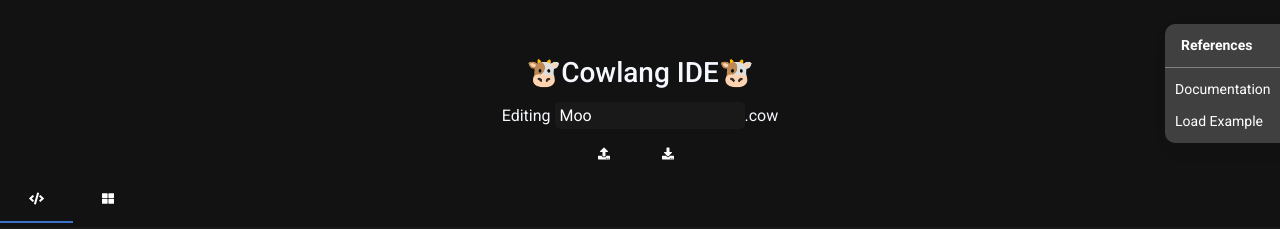
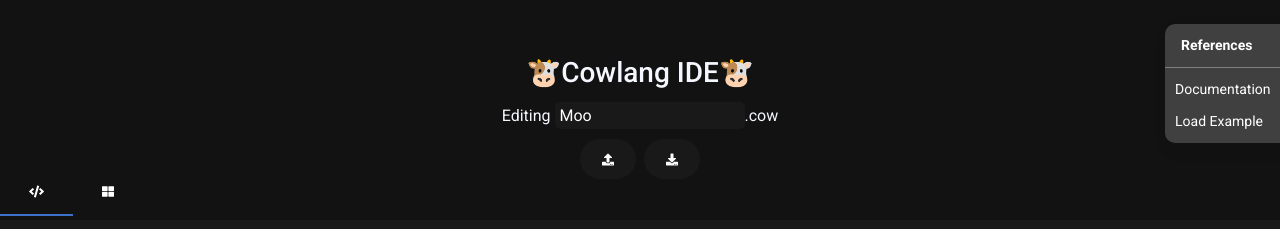
Before and after one commit to RPS-Argonauts-FTC/Cowlang-IDE, a React (Create React App) app: page / in a window 1280 px wide. Shown: the top 229 px of the page. Built offline with nearby package versions, Linux system fonts and the light colour scheme.

Commit message:
cowlang v1

```diff
--- a/src/App.js
+++ b/src/App.js
@@ -461,12 +461,12 @@ Delay(seconds); - seconds to delay<br/>
                             color="light"
                             style={{
                                 // position: "absolute",
-                                // top: 0,
+                                top: 10,
                                 // left: 0,
-                                height: 47,
+                                height: 40,
                                 border: "none",
-                                // backgroundColor: "#191919",
-                                borderRadius: "0px",
+                                backgroundColor: "#191919",
+                                borderRadius: "25px",
                             }}
                             onClick={() => {
                                 setOpenFileUploadDialog(true);
@@ -482,10 +482,11 @@ Delay(seconds); - seconds to delay<br/>
                                 // position: "absolute",
                                 // top: 0,
                                 // left: 60,
-                                height: 47,
+                                top: 10,
+                                height: 40,
                                 border: "none",
-                                // backgroundColor: "#191919",
-                                borderRadius: "0px",
+                                backgroundColor: "#191919",
+                                borderRadius: "25px",
                             }}
                             onClick={() => {
                                 var newFileName = fileName;
@@ -515,7 +516,7 @@ Delay(seconds); - seconds to delay<br/>
                                 document.body.removeChild(element);
                             }}
                         >
-                            <MDBIcon icon="download" className="me-2" />
+                            <MDBIcon icon="download" className="me-0" />
                             {/* Download "{fileName}.cow" */}
                         </MDBBtn>
                     </MDBContainer>
@@ -549,7 +550,7 @@ Delay(seconds); - seconds to delay<br/>
                             Reset
                         </MDBBtn>
 
-                    <MDBTabs>
+                    <MDBTabs style={{alignSelf: "center"}}>
                          {/* style={{ position: "absolute", top: 0, left: 0 }}> */}
                         <MDBTabsItem>
                             <MDBTabsLink
--- a/src/blocks/Blocks.js
+++ b/src/blocks/Blocks.js
@@ -27,7 +27,7 @@ const blockBackgroundURL =
 const commentBlockBackgroundURL =
     "https://media.discordapp.net/attachments/829319361843036200/1042428453120659537/Rectangle_17.png";
 const sunnyBlockBackgroundURL =
-    "https://media.discordapp.net/attachments/829319361843036200/1042239852281864322/DontQuestion.png";
+    "https://media.discordapp.net/attachments/829319361843036200/1042639117529403484/DontQuestion.png";
 const clawBlockBackgroundURL =
     "https://media.discordapp.net/attachments/829319361843036200/1042428135372754974/Rectangle_15.png";
 const viperBlockBackgroundURL =
@@ -301,13 +301,13 @@ export const SunnyPark = ({ container, data = {speed: 100} }) => {
                 size="md"
                 style={{ paddingTop: 20 }}
             >
-                <MDBRow style={{color: "#ff00d3"}}>
+                <MDBRow style={{color: "#404040"}}>
                     {/* <MDBIcon icon="parking" className="me-2"/> */}
-                    <p>박순호</p>
+                    {/* <p>박순호</p> */}
                 </MDBRow>
             </MDBCol>
                 <MDBCol className="" size="md">
-                    <p style={{color: "#ff00d3"}}>% Speed</p>
+                    <p style={{color: "#fff"}}>% Speed</p>
                     <input
                         type="number"
                         min={1}
@@ -323,7 +323,7 @@ export const SunnyPark = ({ container, data = {speed: 100} }) => {
                             height: 40,
                             marginTop: -10,
                             borderRadius: 5,
-                            color: "#ff00d3",
+                            color: "#fff",
                         }}
                     />
                 </MDBCol>
```
